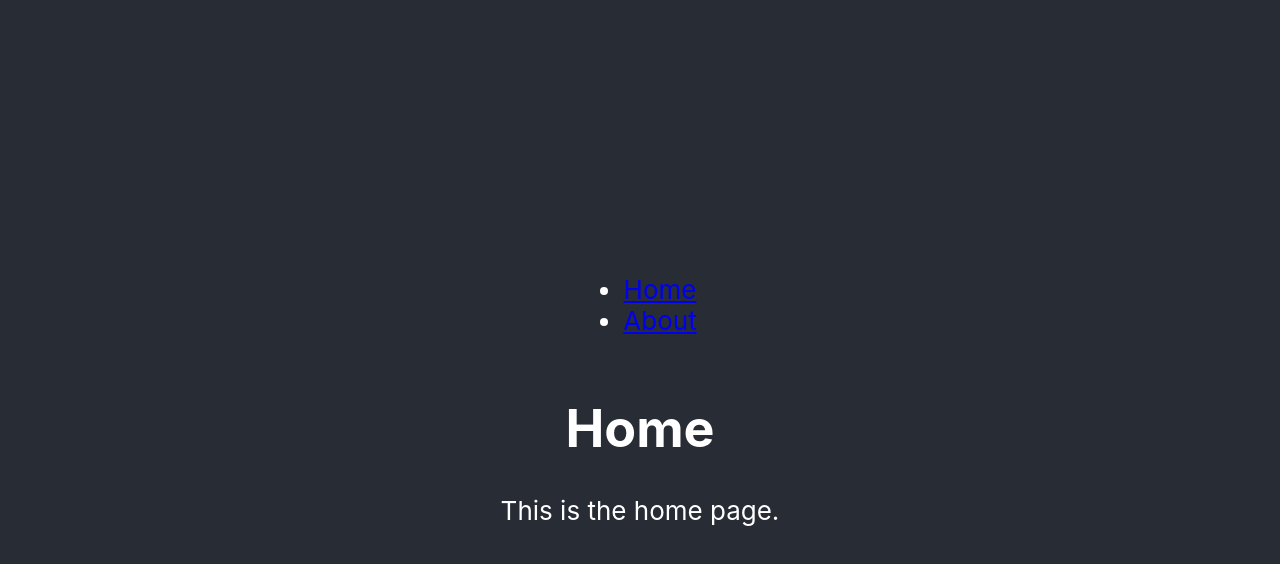
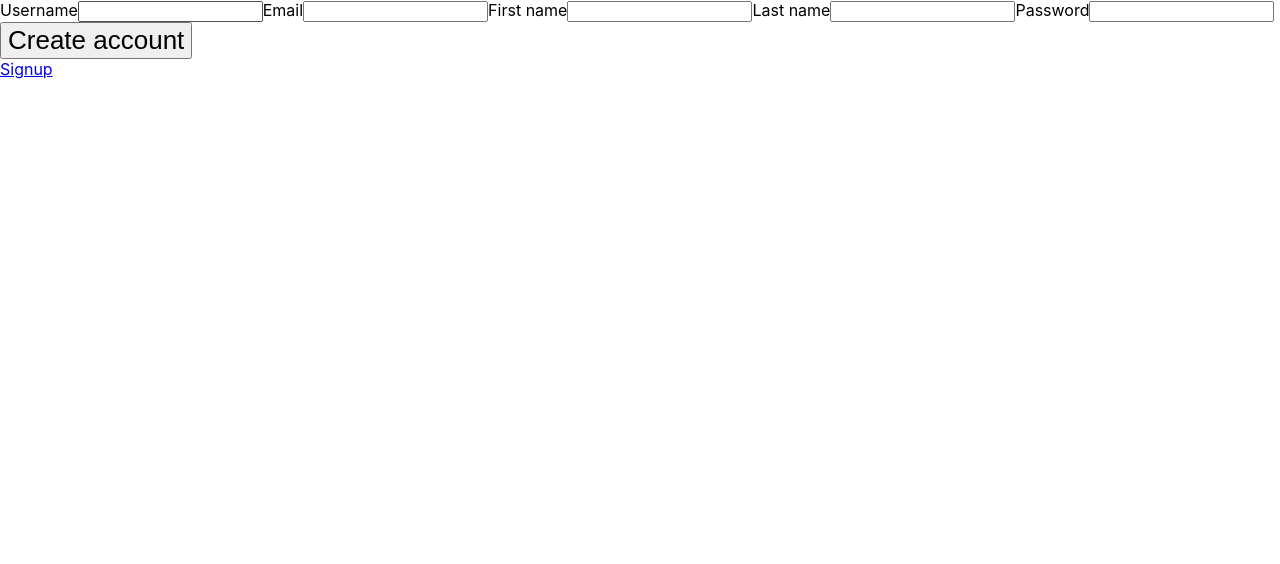
Before and after one commit to luiisca/Organizable, a React (Vite) app: page / in a window 1280 px wide. Shown: the top 564 px of the page. Built offline with nearby package versions, Linux system fonts and the light colour scheme.

Commit message:
Add login and signup forms

```diff
--- a/src/App.jsx
+++ b/src/App.jsx
@@ -1,22 +1,29 @@
-import { Routes, Route } from 'react-router-dom'
+import {Routes, Route} from 'react-router-dom'
 
 import Nav from './components/Nav'
 import About from './components/About'
 import Home from './components/Home'
+import UnauthenticatedApp from './UnauthenticatedApp'
+import AuthenticatedApp from './AuthenticadedApp'
+
+import {useAuth} from './context/auth-context'
 
 import './App.css'
 
 function App() {
+  const {user} = useAuth();
+  console.log(user);
   return (
-    <div className="App">
-      <header className="App-header">
-        <Nav />
-        <Routes>
-          <Route path="/" element={<Home/>} />
-          <Route path='/about' element={<About/>}/>
-        </Routes>
-      </header>
-    </div>
+    user ? <AuthenticatedApp /> : <UnauthenticatedApp />
+    // <div className="App">
+    //   <header className="App-header">
+    //     <Nav />
+    //     <Routes>
+    //       <Route path="/" element={<Home/>} />
+    //       <Route path='/about' element={<About/>}/>
+    //     </Routes>
+    //   </header>
+    // </div>
   )
 }
 
--- /dev/null
+++ b/src/AuthenticadedApp.jsx
@@ -0,0 +1,15 @@
+import React, { useState, useEffect } from 'react';
+import {useAuth} from './context/auth-context';
+
+const AuthenticatedApp = () => {
+  const {user} = useAuth();
+  return (
+    <div>
+      <p>
+        {console.log(user)}
+      </p>
+    </div>
+  );
+};
+
+export default AuthenticatedApp;
--- /dev/null
+++ b/src/UnauthenticatedApp.jsx
@@ -0,0 +1,38 @@
+import React, {useState} from 'react';
+import {useForm} from 'react-hook-form';
+import LoginPage from './pages/LoginPage';
+import SignupPage from './pages/SignupPage';
+
+const UnauthenticatedApp = () => {
+  const {register, handleSubmit, errors} = useForm();
+  const [isLoading, setIsLoading] = useState(false);
+  const [crrPage, setCrrPage] = useState('submit');
+
+  return (
+    <div>
+      {crrPage == 'login' && (
+        <LoginPage
+          setCrrPage={setCrrPage}
+          setIsLoading={setIsLoading}
+          register={register}
+          handleSubmit={handleSubmit}
+          errors={errors}
+        />
+
+      )}
+
+      <SignupPage
+        register={register}
+        handleSubmit={handleSubmit}
+        errors={errors}
+        setIsLoading={setIsLoading}
+      />
+
+      <a href="#" onClick={() => setCrrPage(crrPage == 'login' ? 'signup' : 'login')}>
+        Signup
+      </a>
+    </div>
+  );
+};
+
+export default UnauthenticatedApp;
--- a/src/context/auth-context.jsx
+++ b/src/context/auth-context.jsx
@@ -1,24 +1,30 @@
-import React, { useContext, useState } from 'react';
+import {createContext, useContext, useState, useEffect} from 'react';
+import {login, logout} from '../services/session-service';
 
-const AuthContext = React.createContext();
+const AuthContext = createContext();
 
-const AuthProvider = ({ children }) => {
-  const [isAuthenticated, setIsAuthenticated] = useState(false);
+const AuthProvider = ({children}) => {
+  const [user, setUser] = useState(null);
 
-  const login = () => {
-    setIsAuthenticated(true);
+  const loginHandler = (credentials) => {
+    login(credentials)
+      .then(user => setUser(user))
+      .catch(error => console.log(error));
   };
 
-  const logout = () => {
-    setIsAuthenticated(false);
+  const logoutHandler = () => {
+    logout()
+      .then(() => setUser({}))
+      .catch(error => console.log(error));
   };
 
   return (
     <AuthContext.Provider
       value={{
-        isAuthenticated,
-        login,
-        logout,
+        user,
+        setUser,
+        login: loginHandler,
+        logout: logoutHandler,
       }}
     >
       {children}
@@ -26,8 +32,8 @@ const AuthProvider = ({ children }) => {
   );
 };
 
-const useAuth = () => {
-  return context = useContext(AuthContext);
+function useAuth() {
+  return useContext(AuthContext);
 };
 
-export { AuthProvider, useAuth };
+export {AuthProvider, useAuth};
--- a/src/main.jsx
+++ b/src/main.jsx
@@ -1,15 +1,18 @@
 import React from 'react'
 import ReactDOM from 'react-dom'
-import { BrowserRouter } from 'react-router-dom'
+import {BrowserRouter} from 'react-router-dom'
 
 import App from './App'
+import {AuthProvider} from './context/auth-context'
 
 import './index.css'
 
 ReactDOM.render(
   <React.StrictMode>
     <BrowserRouter>
-      <App />
+      <AuthProvider>
+        <App />
+      </AuthProvider>
     </BrowserRouter>
   </React.StrictMode>,
   document.getElementById('root')
--- /dev/null
+++ b/src/pages/LoginPage.jsx
@@ -0,0 +1,31 @@
+import {useAuth} from '../context/auth-context';
+
+const LoginPage = ({handleSubmit, register, errors, setIsLoading}) => {
+  const {login} = useAuth();
+
+  const submitHandler = (data) => {
+    setIsLoading(true);
+    login(data);
+    console.log(data);
+  };
+
+  return (
+    <div>
+      <form onSubmit={handleSubmit(submitHandler)}>
+        <label>
+          Email
+          <input {...register('username', {required: true})} name="email" />
+          <span>{errors}</span>
+        </label>
+        <label>
+          Password
+          <input {...register('password', {required: true})} name="password" type="password" />
+          <span>{errors}</span>
+        </label>
+        <button type="submit">Submit</button>
+      </form>
+    </div>
+  );
+};
+
+export default LoginPage;
--- /dev/null
+++ b/src/pages/SignupPage.jsx
@@ -0,0 +1,53 @@
+import {useAuth} from '../context/auth-context';
+import {createUser} from '../services/users-service';
+
+const SignupPage = ({ handleSubmit, register, errors, setIsLoading }) => {
+  const { setUser } = useAuth();
+
+  const submitHandler = async (data) => {
+    setIsLoading(true);
+    try {
+      const user = await createUser(data);
+      setUser(user);
+    } catch (error) {
+      console.log(error);
+    }
+
+    console.log(data);
+  };
+
+  return (
+    <div>
+      <form onSubmit={handleSubmit(submitHandler)}>
+        <label>
+          Username
+          <input {...register('username')} />
+          <span>{errors}</span>
+        </label>
+        <label>
+          Email
+          <input {...register('email')} name="email" />
+          <span>{errors}</span>
+        </label>
+        <label>
+          First name
+          <input {...register('first_name')} name="firstName" />
+          <span>{errors}</span>
+        </label>
+        <label>
+          Last name
+          <input {...register('last_name')} name="lastName" />
+          <span>{errors}</span>
+        </label>
+        <label>
+          Password
+          <input {...register('password', {required: true})} name="password" type="password" />
+          <span>{errors}</span>
+        </label>
+        <button type="submit">Create account</button>
+      </form>
+    </div>
+  );
+};
+
+export default SignupPage;
--- a/src/services/session-service.js
+++ b/src/services/session-service.js
@@ -1,8 +1,8 @@
-import { tokenKey } from "../config";
+import {tokenKey} from "../config";
 import apiFetch from "./api-fetch";
 
 export async function login(credentials) {
-  const { token, ...user } = await apiFetch("login", {
+  const {token, ...user} = await apiFetch("login", {
     body: credentials,
   });
 
@@ -11,6 +11,6 @@ export async function login(credentials) {
 }
 
 export async function logout() {
-  await apiFetch("logout", { method: "DELETE" });
+  await apiFetch("logout", {method: "DELETE"});
   sessionStorage.removeItem(tokenKey);
 }
--- a/src/services/users-service.js
+++ b/src/services/users-service.js
@@ -8,7 +8,7 @@ export async function getUser() {
 }
 
 export async function createUser(newUser) {
-  const { token, ...user } = await apiFetch("signup", { body: newUser });
+  const { token, ...user } = await apiFetch("users", { body: newUser });
   sessionStorage.setItem(tokenKey, token);
   return user;
 }
```
